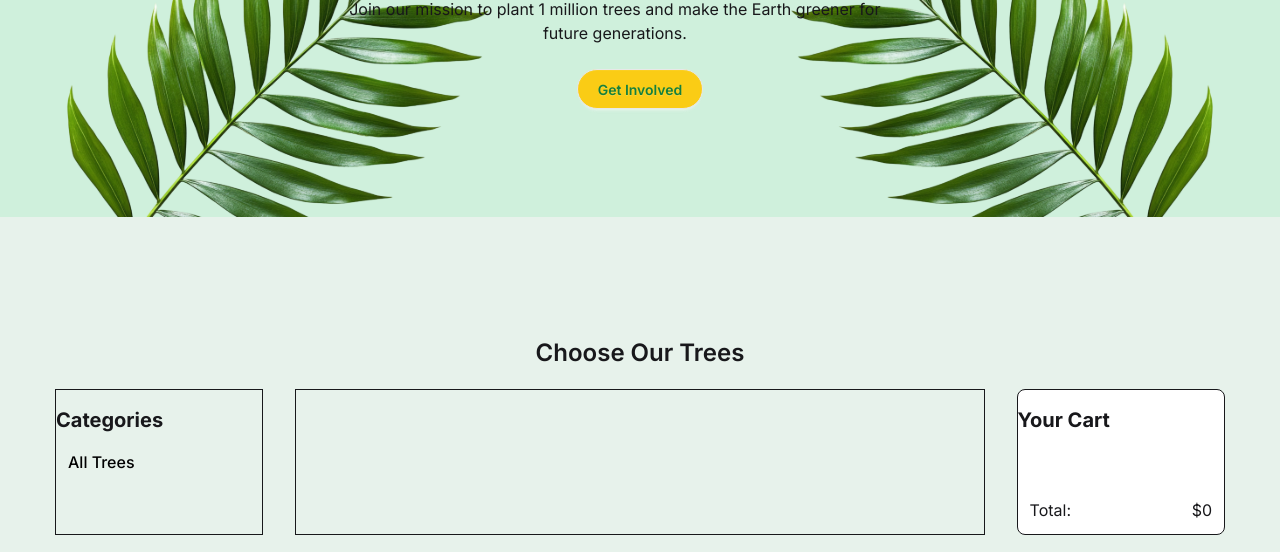
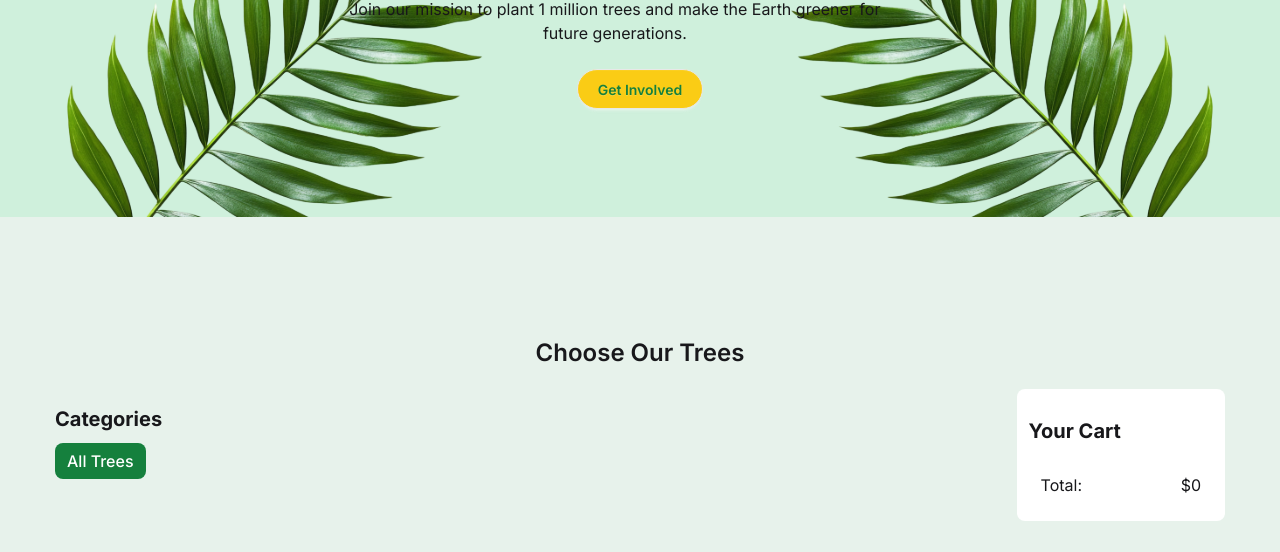
Before and after one commit to Dark-Fahim/green-earth, a plain HTML site: page index.html in a window 1280 px wide. Shown: the part 248-800 px from the top of the page. Drawn offline with nearby package versions, Linux system fonts and the light colour scheme; no server answers.

Commit message:
border removed

```diff
--- a/index.html
+++ b/index.html
@@ -114,21 +114,21 @@
 
             <div class="grid grid-cols-1 md:grid-cols-5 gap-8">
                 <!-- Categories -->
-                <div id="categories" class="border order-1">
+                <div id="categories" class=" order-1">
                     <h2 class="text-xl font-bold my-4">Categories</h2>
                     <ul id="category-container" class="space-y-3">
 
                         <li>
                             <a onclick="getTrees()" id=""
-                                class="text-black font-medium cursor-pointer py-2 px-3 rounded-lg category">All
+                                class="text-black active font-medium cursor-pointer py-2 px-3 rounded-lg category">All
                                 Trees</a>
                         </li>
                     </ul>
                 </div>
                 <!-- Cart -->
-                <div class="border order-2 md:order-3 bg-white rounded-lg">
+                <div class="p-3 order-2 md:order-3 bg-white rounded-lg">
                     <h2 class="text-xl font-bold my-4">Your Cart</h2>
-                    <div id="cart-container" class="p-3 space-y-3">
+                    <div id="cart-container" class=" space-y-3">
 
                     </div>
                     <div class="flex justify-between items-center p-3 mt-3">
@@ -138,7 +138,7 @@
                 </div>
                 <!-- All trees -->
                 <div id="tree-container"
-                    class=" md:col-span-3 order-3 md:order-2  gap-7 border grid grid-cols-1 md:grid-cols-3">
+                    class=" md:col-span-3 order-3 md:order-2  gap-7 grid grid-cols-1 md:grid-cols-3">
 
                 </div>
 
```
